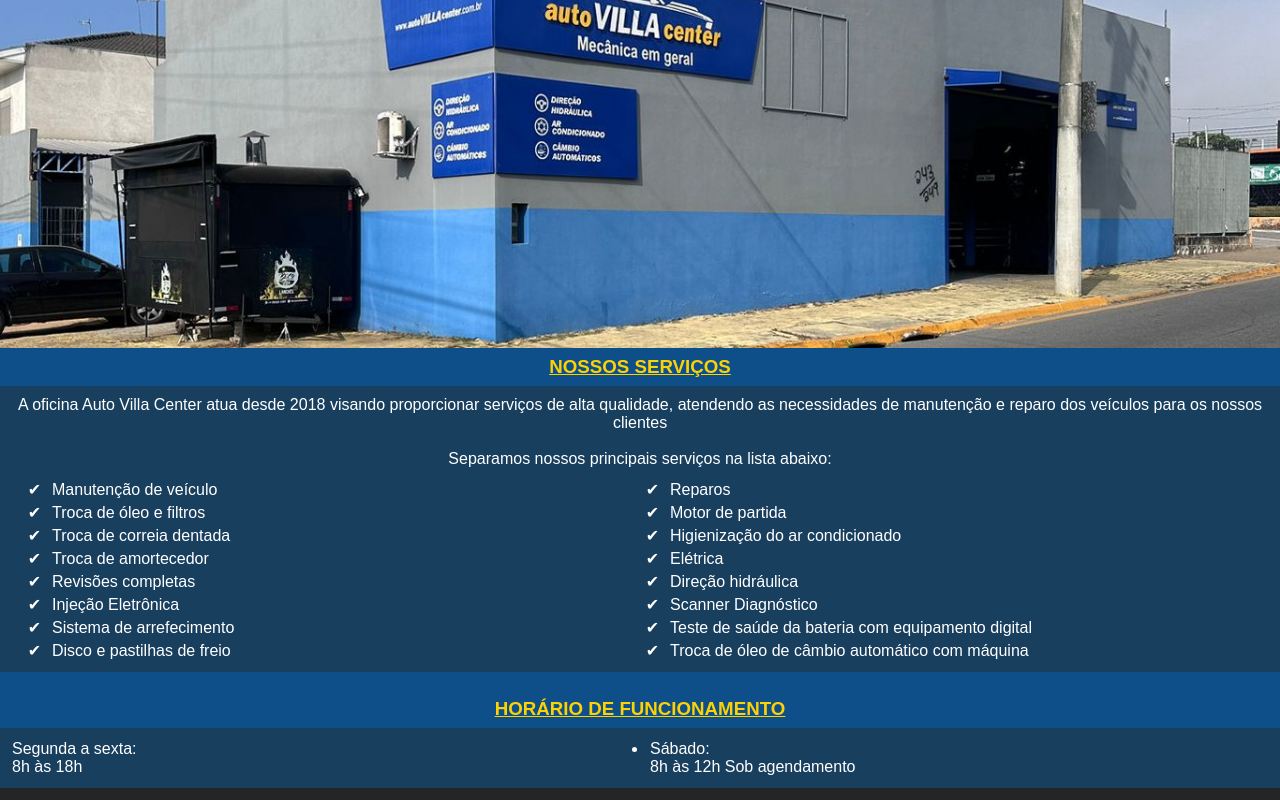
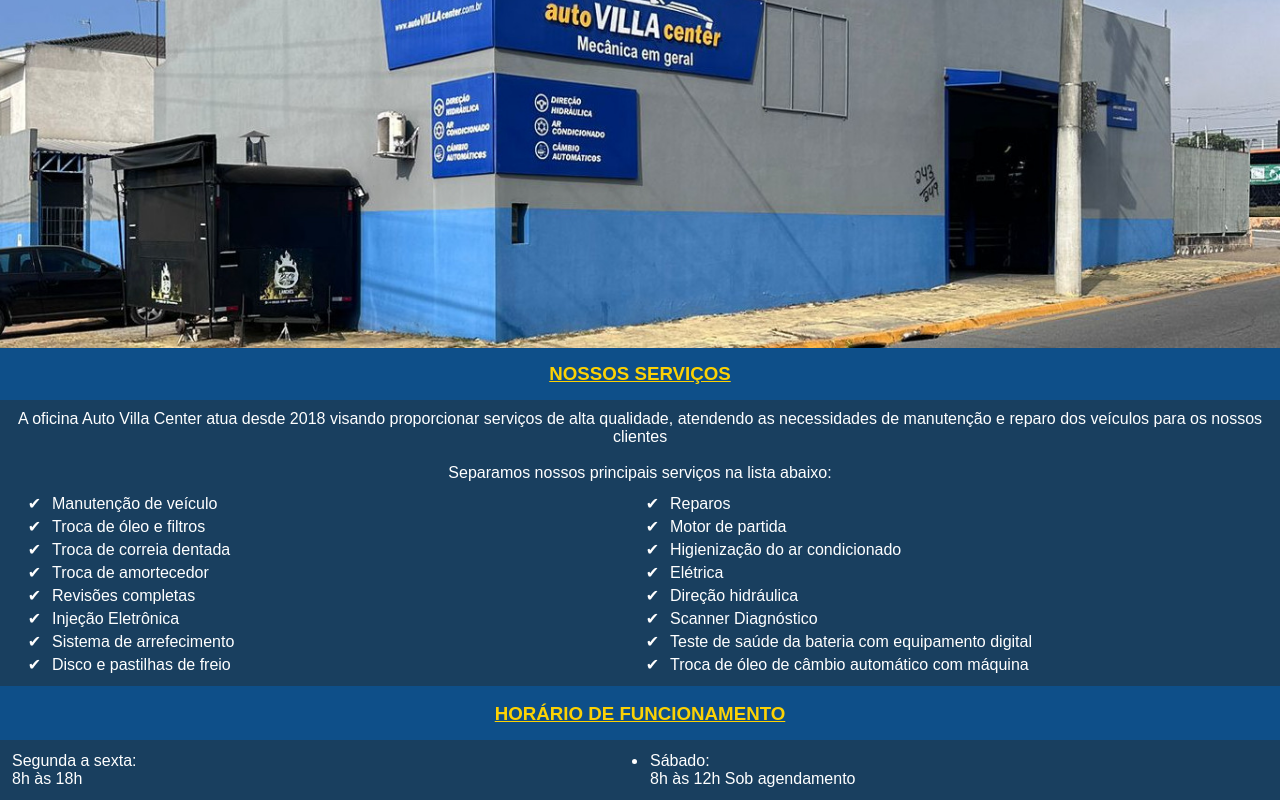
Before and after one commit to pedro-maciel-dos-santos/autovillacenter, a plain HTML site: page index.html in a window 1280 px wide. Shown: the part 439-1239 px from the top of the page. Drawn offline with Linux system fonts and the light colour scheme.

Commit message:
problema de margin e padding corrigido

```diff
--- a/style.css
+++ b/style.css
@@ -54,7 +54,7 @@ main > ul{
     list-style-type: '\2714\00A0\00A0';
     border: 10px solid var(--cor4);
     border-top: 0px;
-    margin-top: 0px;
+    margin: 0px;
     color: rgb(255, 255, 255);
     background-color: var(--cor4);
 
@@ -68,7 +68,7 @@ footer > ul{
 h3{
     background-color: var(--cor3);
     margin: 0px;
-    padding: 8px;
+    padding: 15px;
     color: var(--cor9);
     text-align: center;
     text-decoration: underline;
```
